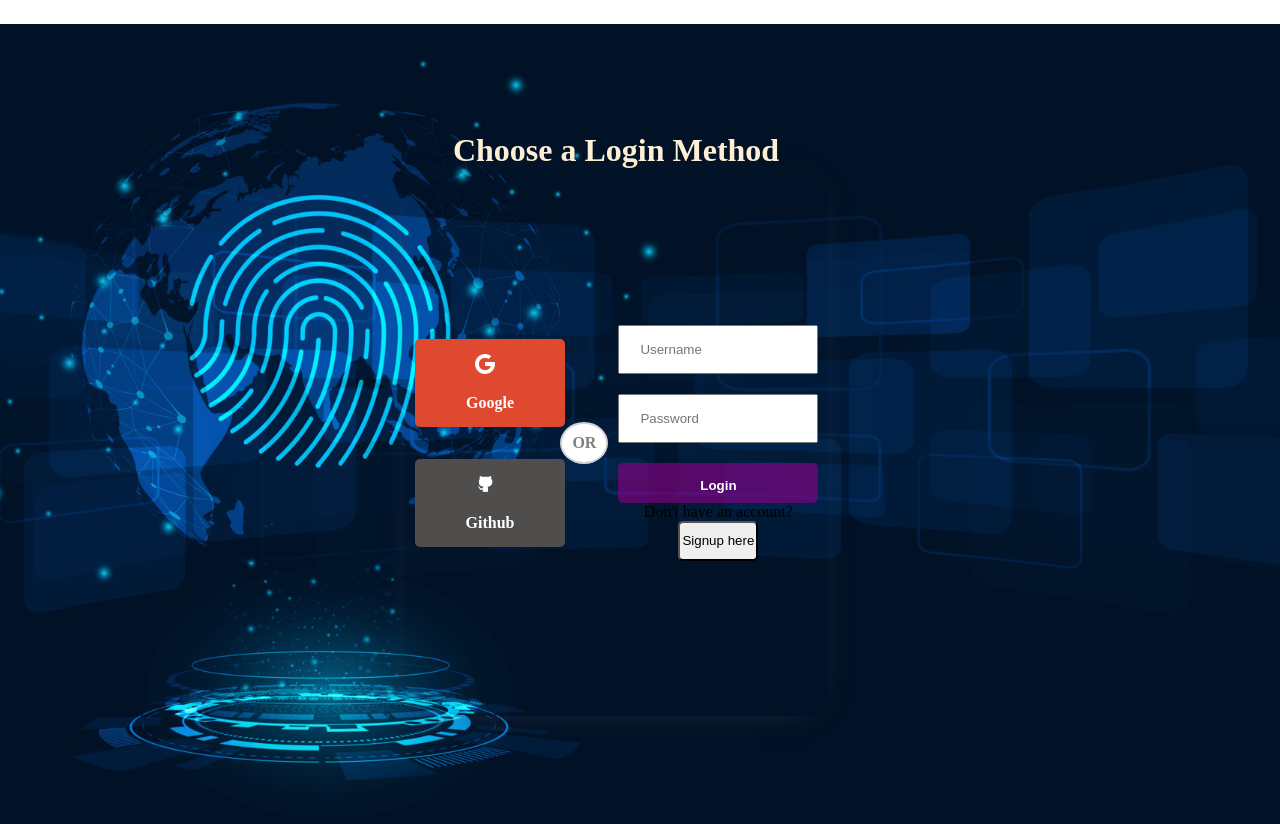
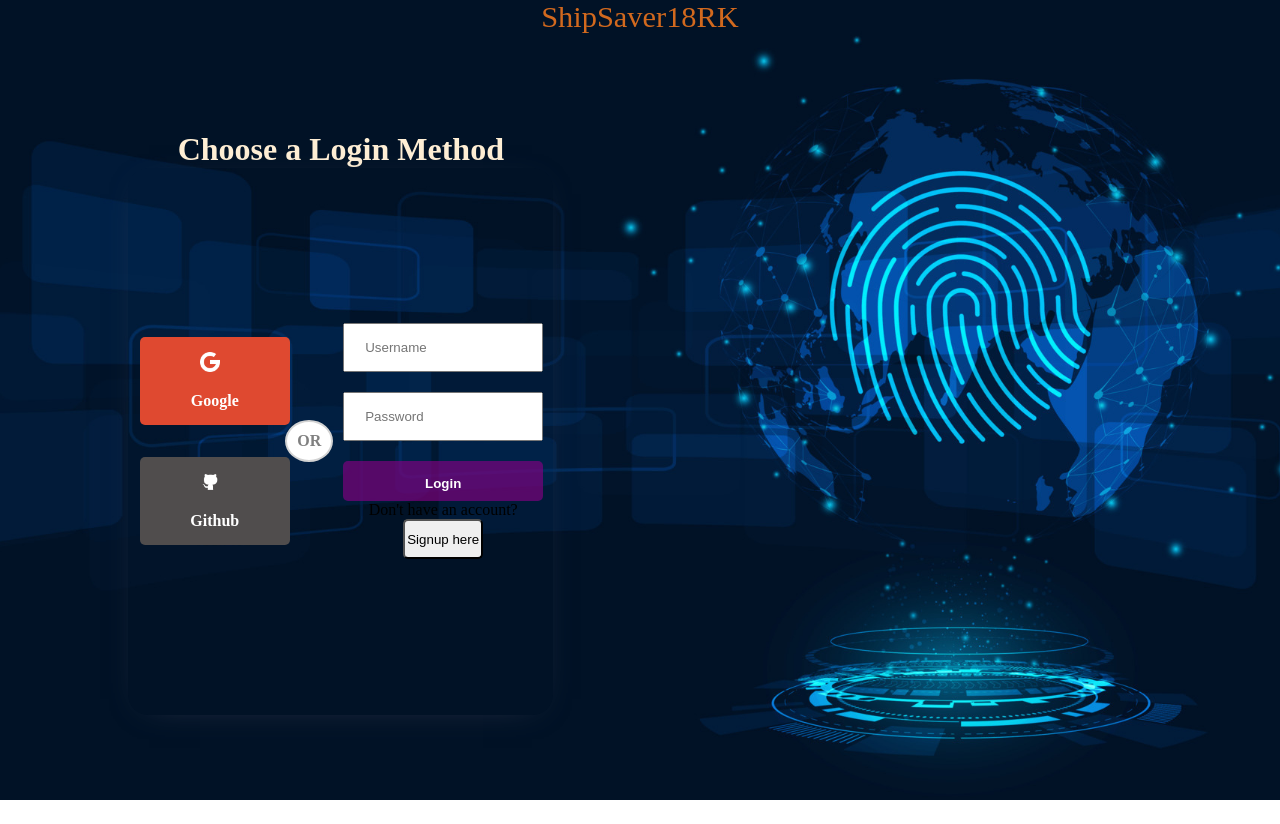
Before and after one commit to Monil-007/ShipsSaver18-FrontendSite, a React (Create React App) app: page / in a window 1280 px wide. After the commit the page ends 800 px from the top, so only its background shows below. Built offline with nearby package versions, Linux system fonts and the light colour scheme; no server answers.

Commit message:
Inserted BG landing

```diff
--- a/src/App.js
+++ b/src/App.js
@@ -24,6 +24,7 @@ import Logout from "./components/MFP/SideBar/MFP_Components/RegisterProduct/Logo
 import Store from './store.js';
 import Welcome from "./components/MFP/SideBar/MFP_Components/RegisterProduct/Welcome/Welcome";
 import CloseOrder from "./components/MFP/SideBar/MFP_Components/RegisterProduct/CloseOrder/CloseOrder";
+import ContactUs from "./components/ContactUs/ContactUs";
 // import 'tailwindcss/tailwind.css';
 
 function App() {
@@ -74,6 +75,7 @@ function App() {
           <Route exact path='/find_sim_cust' element={<FindSimilarCustomers user={user} />} />
           <Route exact path='/logout' element={<Logout />} />
           <Route exact path='/closeOrder' element={<CloseOrder />} />
+          <Route exact path='/contactUs' element={<ContactUs />} />
         </Routes>
 
       </Router>
--- a/src/components/Authentication/Login/Login.css
+++ b/src/components/Authentication/Login/Login.css
@@ -1,16 +1,35 @@
 .authPage {
-    margin-top: 3vh;
+    /* margin-top: 3vh; */
     width: 100%;
     height: 120%;
     /* background-color: whitesmoke; */
-    background-image: url('../../../assets/icons/AuthBG.jpg');
+    background-image: url('../../../assets/icons/AuthBGFlipped.jpg');
     background-size: cover;
     background-position: center;
     background-repeat: no-repeat;
     min-height: 100vh;
     display: flex;
-    justify-content: center;
+    flex-direction: column;
+    /* justify-content: center; */
     align-items: center;
+    overflow-y: hidden;
+}
+
+.subAuth {
+    display: flex;
+    flex-direction: column;
+}
+
+logoI {
+    margin-left: 0%;
+    margin-top: 2%;
+    ;
+}
+
+.TitleLogo {
+    font-size: 1.9rem;
+    color: chocolate;
+    margin-right: 0%;
 }
 
 /* .authPage {
@@ -21,6 +40,8 @@
     width: 40%;
     display: flex;
     flex-direction: column;
+    margin-top: 1%;
+    margin-left: -43%;
     align-items: center;
     justify-content: center;
     /* background-color: whitesmoke;
@@ -28,13 +49,18 @@
     transition: background-color 0.3s ease;
 }
 
+.loginTitle {
+    position: static;
+    top: 140px;
+    color: papayawhip;
+}
+
+
 .login:hover {
     background-color: rgba(0, 0, 0, 0.5);
     /* Apply a semi-transparent background color */
     backdrop-filter: blur(10px);
 }
-
-
 
 .wrapper {
     width: 90%;
@@ -165,12 +191,6 @@ input {
     box-shadow: 0 6px 10px rgba(0, 0, 0, 0.3);
 }
 
-.loginTitle {
-    position: static;
-    top: 140px;
-    color: papayawhip;
-}
-
 @media (max-width: 912px) {
     .loginTitle {
 
--- a/src/components/Authentication/Login/Login.jsx
+++ b/src/components/Authentication/Login/Login.jsx
@@ -55,6 +55,11 @@ const Login = () => {
     }
     return (
         <div className="authPage">
+            <div className="subauth">
+                <div className="logoImg"></div>
+                <div className="TitleLogo">ShipSaver18RK</div>
+            </div>
+
             <div className="login">
                 <h1 className="loginTitle">Choose a Login Method</h1>
                 <div className="wrapper">
--- a/src/components/Authentication/Signup/Signup.css
+++ b/src/components/Authentication/Signup/Signup.css
@@ -1,5 +1,5 @@
 .authPage {
-    margin-top: 3vh;
+    /* margin-top: 3vh; */
     width: 100%;
     height: 120%;
     background-color: whitesmoke;
--- /dev/null
+++ b/src/components/ContactUs/ContactUs.css
@@ -0,0 +1,9 @@
+.socRow {
+    display: flex;
+    justify-content: center;
+    gap: 35px;
+}
+
+.socials {
+    color: red;
+}
--- /dev/null
+++ b/src/components/ContactUs/ContactUs.jsx
@@ -0,0 +1,22 @@
+import React from 'react'
+import './ContactUs.css';
+import SideBar from '../MFP/SideBar/Sidebar';
+
+const ContactUs = () => {
+    return (
+        <div className="contactUs">
+            <SideBar />
+            <div className="footer">
+                <div className='socRow'>
+                    <span className='socials'>Google</span>
+                    <span className='socials'>Twitter</span>
+                    <span className='socials'>Github</span>
+                </div>
+            </div>
+        </div>
+
+
+    )
+}
+
+export default ContactUs;
--- a/src/components/HomePage/Homepage.js
+++ b/src/components/HomePage/Homepage.js
@@ -3,6 +3,7 @@ import './Homepage.css';
 import Symb from '../HomePage/NDF.png'
 import Navbar from '../Navbar/Navbar';
 import Carousel from '../Carousel/Carousel';
+
 
 
 const Homepage = () => {
--- a/src/components/MFP/SideBar/MFP_Components/RegisterProduct/FindSimilarCustomers/FindSimilarCustomers.jsx
+++ b/src/components/MFP/SideBar/MFP_Components/RegisterProduct/FindSimilarCustomers/FindSimilarCustomers.jsx
@@ -7,6 +7,7 @@ import { makeStyles } from '@material-ui/core/styles';
 import DeliveryBoyAnimation from '../../../../../../../src/assets/icons/DeliveryBoyAnimation.gif'
 import SearchingImageAnimation from '../../../../../../../src/assets/icons/SearchingImageAnimation.png'
 import dummyImage from '../../../../../../assets/icons/dummyImage.png'
+
 
 
 const useStyles = makeStyles({
@@ -172,6 +173,7 @@ const FindSimilarCustomers = ({ formData, user }) => {
                     </div>
                 </div>
             </div>
+
         </div>
     )
 }
--- a/src/components/MFP/SideBar/MFP_Components/RegisterProduct/Welcome/Welcome.jsx
+++ b/src/components/MFP/SideBar/MFP_Components/RegisterProduct/Welcome/Welcome.jsx
@@ -2,6 +2,7 @@ import React, { useState, useEffect } from 'react'
 import SideBar from '../../../Sidebar.jsx';
 import './Welcome.css';
 import Carousel from '../../../../../Carousel/Carousel.jsx';
+
 
 const Welcome = () => {
 
@@ -40,6 +41,7 @@ const Welcome = () => {
                     </div>
                     <Carousel />
                 </div>
+
             </div>
         </div>
     )
--- a/src/components/MFP/SideBar/Sidebar.jsx
+++ b/src/components/MFP/SideBar/Sidebar.jsx
@@ -39,6 +39,11 @@ const routes = [
     {
         path: "/closeOrder",
         name: "Close Order",
+        icon: <BiAnalyse />,
+    },
+    {
+        path: "/contactUs",
+        name: "Get in Touch",
         icon: <BiAnalyse />,
     },
     // {
```
Also changed, not shown: src/assets/icons/AuthBGFlipped.jpg (added), src/assets/icons/ShipSaver18Logo.png (added).
